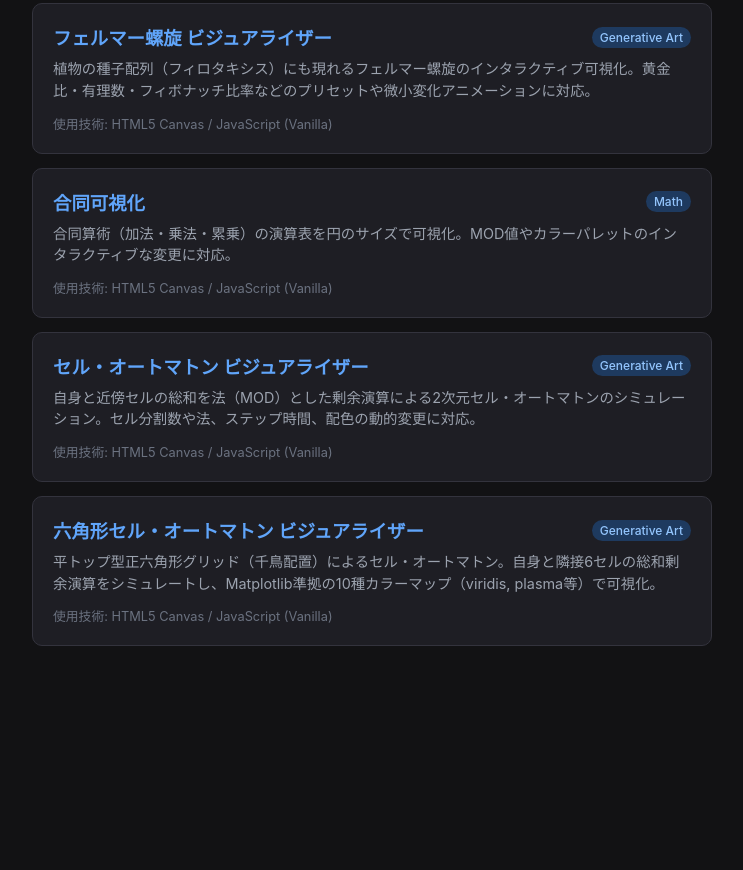
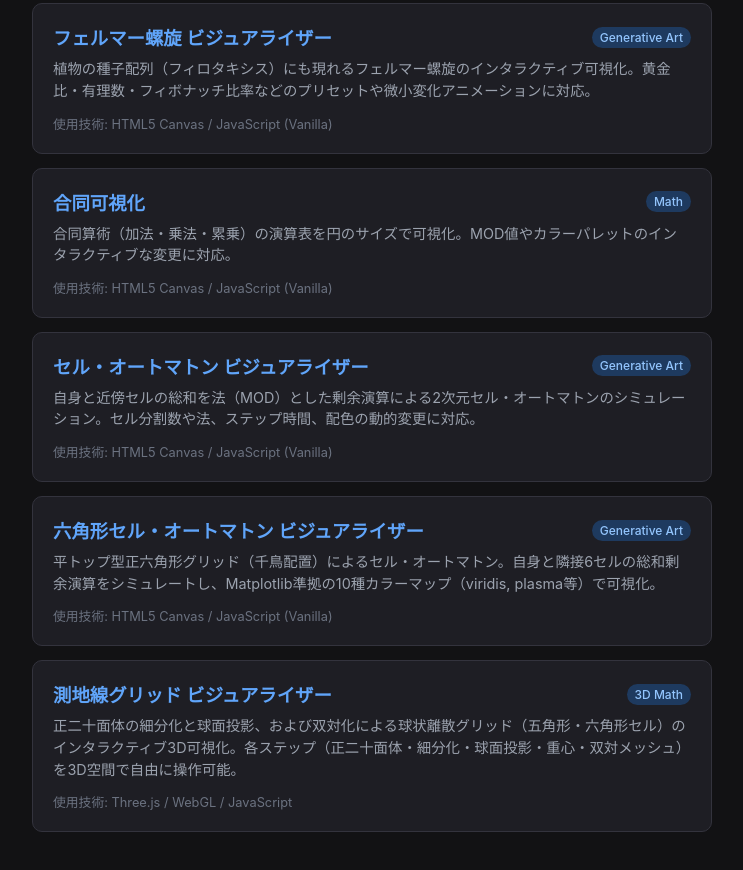
Before and after one commit to ganesha-shiisa/laboratory, a plain HTML site: page docs/index.html in a window 1280 px wide. Shown: the part 480-1350 px from the top of the page, without its empty margins (268-1011 px from the left). Before the commit the page ends 1166 px from the top, so only its background shows below. Drawn offline with Linux system fonts and the light colour scheme.

Commit message:
ジオデシック・グリッド

```diff
--- a/docs/index.html
+++ b/docs/index.html
@@ -212,6 +212,20 @@
             使用技術: HTML5 Canvas / JavaScript (Vanilla)
           </div>
         </a>
+
+        <!-- ジオデシック・グリッドへのリンク -->
+        <a href="geodesic_grid.html" class="card">
+          <div class="card-header">
+            <span class="card-title">測地線グリッド ビジュアライザー</span>
+            <span class="badge">3D Math</span>
+          </div>
+          <p class="card-desc">
+            正二十面体の細分化と球面投影、および双対化による球状離散グリッド（五角形・六角形セル）のインタラクティブ3D可視化。各ステップ（正二十面体・細分化・球面投影・重心・双対メッシュ）を3D空間で自由に操作可能。
+          </p>
+          <div class="card-footer">
+            使用技術: Three.js / WebGL / JavaScript
+          </div>
+        </a>
       </main>
     </div>
   </body>
```
Also changed, not shown: docs/geodesic_grid.html (renamed from geodesic_grid/geodesic_grid.html), 1 other file.
